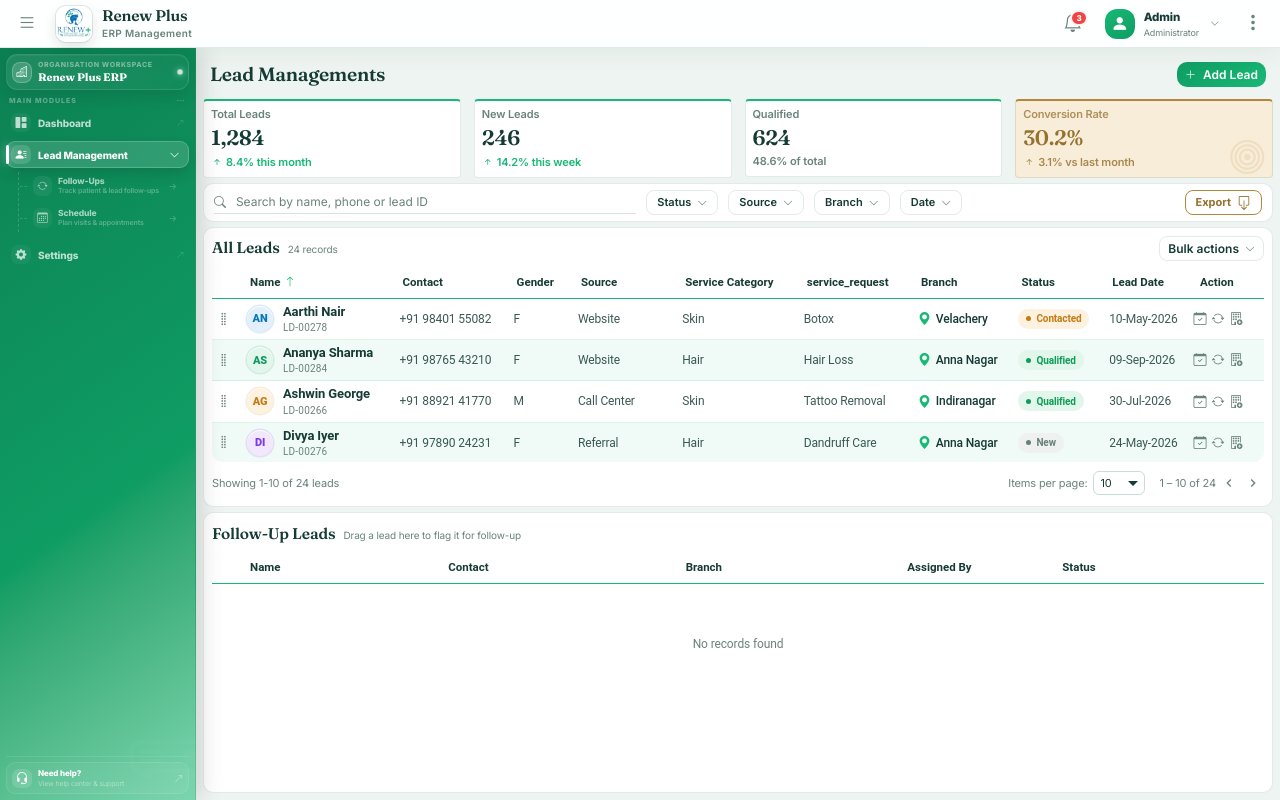
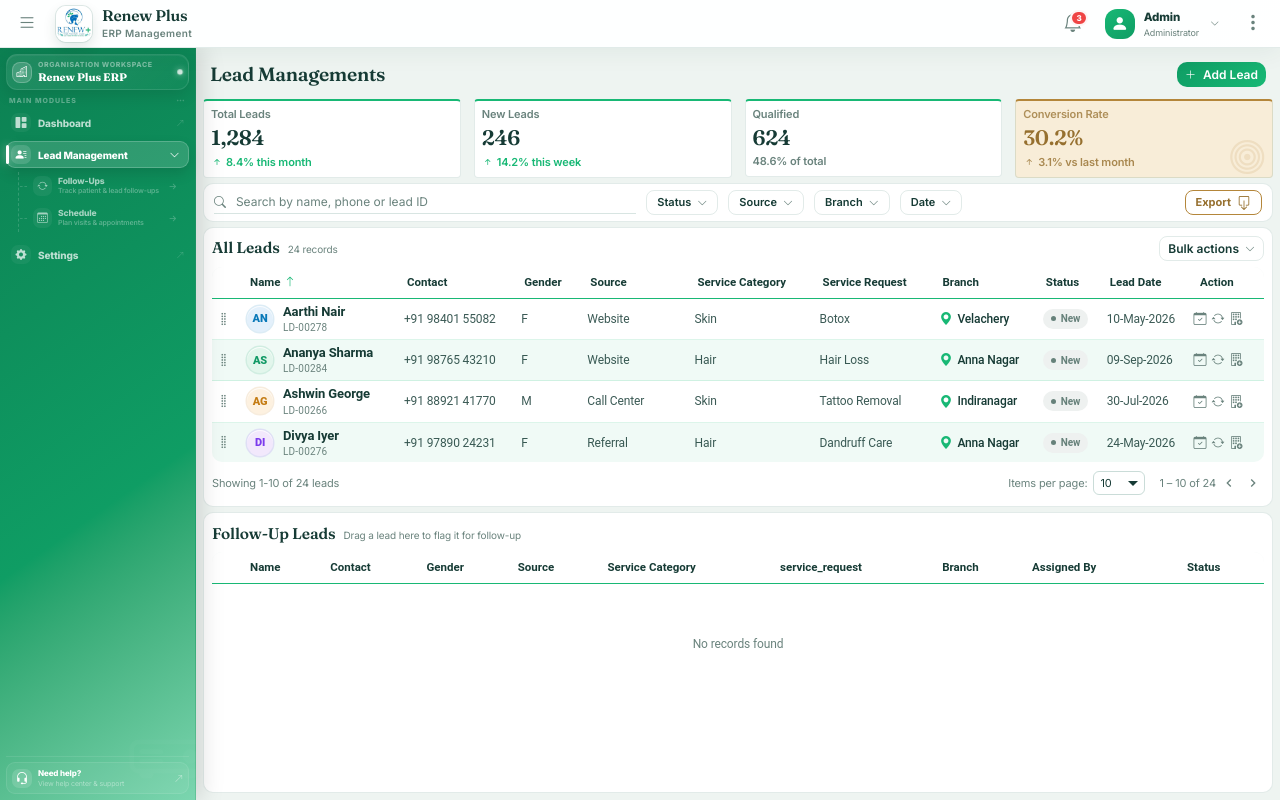
Before and after one commit to Renewgroupsdev/zelora-erp-web, an Angular app: page /app/lead-management in a window 1280 px wide. Built offline with nearby package versions, Linux system fonts and the light colour scheme.

Commit message:
Refactor lead management and follow-ups: update lead statuses to 'New', add gender and source fields, and replace avatar SVG.

```diff
--- a/src/app/left-side-navbar/left-side-navbar.ts
+++ b/src/app/left-side-navbar/left-side-navbar.ts
@@ -18,7 +18,7 @@ interface NavLink {
 })
 export class LeftSideNavbar {
 
-  readonly leadChildrenExpanded = signal(true);;
+  readonly leadChildrenExpanded = signal(true);
 
   readonly openHorizontalSubmenu = signal<string | null>(null);
 
--- a/src/app/pages/followups/followups.ts
+++ b/src/app/pages/followups/followups.ts
@@ -20,6 +20,10 @@ import { CallLogHistoryDialog } from './call-log-history-dialog/call-log-history
 interface FollowUpSeed {
   name: string;
   phone: string;
+  gender: string;
+  source: string;
+  service_category: string;
+  service_request: string;
   branch: string;
   status: string;
   callers: CallerAvatar[];
@@ -32,6 +36,10 @@ const FOLLOW_UP_SEEDS: FollowUpSeed[] = [
     phone: '+91 98765 43210',
     branch: 'Anna Nagar',
     status: 'Contacted',
+    gender: 'F',
+    source: 'Website',
+    service_category: 'Hair',
+    service_request: 'Hair Loss',
     callers: [{ name: 'Priya', empNo: 'EMP-1042' }, { name: 'Karthik Iyer', empNo: 'EMP-1108' }],
     callLog: [
       { telecallerName: 'Priya', empNo: 'EMP-1042', dateTime: '08-Sep-2026, 04:05 PM', notes: 'Call not answered, left voicemail' },
@@ -44,6 +52,10 @@ const FOLLOW_UP_SEEDS: FollowUpSeed[] = [
     phone: '+91 91234 56780',
     branch: 'Velachery',
     status: 'Qualified',
+    gender: 'M',
+    source: 'Referral',
+    service_category: 'Dermatology',
+    service_request: 'Acne Care',
     callers: [{ name: 'Karthik Iyer', empNo: 'EMP-1108' }],
     callLog: [
       { telecallerName: 'Karthik Iyer', empNo: 'EMP-1108', dateTime: '09-Sep-2026, 10:00 AM', notes: 'Confirmed appointment for Acne Care consultation' },
@@ -54,6 +66,10 @@ const FOLLOW_UP_SEEDS: FollowUpSeed[] = [
     phone: '+91 98867 66554',
     branch: 'Indiranagar',
     status: 'Pending',
+    gender: 'F',
+    source: 'Website',
+    service_category: 'Skin Care',
+    service_request: 'Anti-Aging Treatment',
     callers: [{ name: 'Meera Nair', empNo: 'EMP-1075', }, { name: 'Priya', empNo: 'EMP-1042' }, { name: 'Karthik Iyer', empNo: 'EMP-1108' }],
     callLog: [
       { telecallerName: 'Meera Nair', empNo: 'EMP-1075', dateTime: '05-Sep-2026, 09:40 AM', notes: 'Not reachable, switched off' },
@@ -67,6 +83,10 @@ const FOLLOW_UP_SEEDS: FollowUpSeed[] = [
     phone: '+91 90123 45678',
     branch: 'Coimbatore',
     status: 'Lost',
+    gender: 'M',
+    source: 'Referral',
+    service_category: 'Dermatology',
+    service_request: 'Acne Care',
     callers: [{ name: 'Meera Nair', empNo: 'EMP-1075' }],
     callLog: [
       { telecallerName: 'Meera Nair', empNo: 'EMP-1075', dateTime: '02-Sep-2026, 06:10 PM', notes: 'Went with a competitor clinic' },
@@ -77,6 +97,10 @@ const FOLLOW_UP_SEEDS: FollowUpSeed[] = [
     phone: '+91 93450 78920',
     branch: 'Anna Nagar',
     status: 'Contacted',
+    gender: 'F',
+    source: 'Website',
+    service_category: 'Skin Care',
+    service_request: 'Anti-Aging Treatment',
     callers: [{ name: 'Priya', empNo: 'EMP-1042' }, { name: 'Meera Nair', empNo: 'EMP-1075' }],
     callLog: [
       { telecallerName: 'Priya', empNo: 'EMP-1042', dateTime: '06-Sep-2026, 10:50 AM', notes: 'Interested in Skin Rejuvenation package' },
@@ -88,6 +112,10 @@ const FOLLOW_UP_SEEDS: FollowUpSeed[] = [
     phone: '+91 99520 13840',
     branch: 'T Nagar',
     status: 'Qualified',
+    gender: 'M',
+    source: 'Referral',
+    service_category: 'Dermatology',
+    service_request: 'Acne Care',
     callers: [{ name: 'Karthik Iyer', empNo: 'EMP-1108' }],
     callLog: [
       { telecallerName: 'Karthik Iyer', empNo: 'EMP-1108', dateTime: '11-Sep-2026, 05:45 PM', notes: 'Confirmed, booked Laser Toning session' },
@@ -125,6 +153,10 @@ export class Followups implements OnInit {
   columns: TableColumn[] = [
     { key: 'lead', header: 'Name', type: 'lead' },
     { key: 'contact', header: 'Contact', type: 'text' },
+    { key: 'gender', header: 'Gender', type: 'text' },
+    { key: 'source', header: 'Source', type: 'text' },
+    { key: 'service_category', header: 'Service Category', type: 'text' },
+    { key: 'service_request', header: 'Service Request', type: 'text'},
     { key: 'branch', header: 'Branch', type: 'branch' },
     { key: 'telecaller', header: 'Telecaller Assigned', type: 'avatarGroup', sortable: false, width: '140px' },
     { key: 'status', header: 'Status', type: 'badge' },
@@ -139,6 +171,10 @@ export class Followups implements OnInit {
       subtitle: `LD-${String(284 - index).padStart(5, '0')}`,
     },
     contact: seed.phone,
+    gender: seed.gender,
+    source: seed.source,
+    service_category: seed.service_category,
+    service_request: seed.service_request,
     branch: seed.branch,
     telecaller: seed.callers,
     status: seed.status,
--- a/src/app/pages/lead-management/lead-management.ts
+++ b/src/app/pages/lead-management/lead-management.ts
@@ -31,30 +31,30 @@ interface LeadSeed {
 }
 
 const LEAD_SEEDS: LeadSeed[] = [
-  { name: 'Ananya Sharma', phone: '+91 98765 43210', gender: 'F', source: 'Website', service_category: 'Hair', service_request: 'Hair Loss', branch: 'Anna Nagar', status: 'Qualified', created_at: '09-Sep-2026' },
-  { name: 'Rahul Kumar', phone: '+91 91234 56780', gender: 'M', source: 'Instagram', service_category: 'Skin', service_request: 'Acne Care', branch: 'Velachery', status: 'Contacted', created_at: '08-Apr-2026' },
+  { name: 'Ananya Sharma', phone: '+91 98765 43210', gender: 'F', source: 'Website', service_category: 'Hair', service_request: 'Hair Loss', branch: 'Anna Nagar', status: 'New', created_at: '09-Sep-2026' },
+  { name: 'Rahul Kumar', phone: '+91 91234 56780', gender: 'M', source: 'Instagram', service_category: 'Skin', service_request: 'Acne Care', branch: 'Velachery', status: 'New', created_at: '08-Apr-2026' },
   { name: 'Sneha Menon', phone: '+91 98867 66554', gender: 'F', source: 'Referral', service_category: 'Hair', service_request: 'PRP Therapy', branch: 'Indiranagar', status: 'New', created_at: '15-Apr-2026' },
-  { name: 'Vikram Patel', phone: '+91 90123 45678', gender: 'M', source: 'Google Ads', service_category: 'Hair', service_request: 'Hair Transplant', branch: 'Coimbatore', status: 'Lost', created_at: '22-Apr-2026' },
+  { name: 'Vikram Patel', phone: '+91 90123 45678', gender: 'M', source: 'Google Ads', service_category: 'Hair', service_request: 'Hair Transplant', branch: 'Coimbatore', status: 'New', created_at: '22-Apr-2026' },
   { name: 'Neha Prasad', phone: '+91 93450 78920', gender: 'F', source: 'Walk-in', service_category: 'Skin', service_request: 'Skin Rejuvenation', branch: 'Anna Nagar', status: 'New', created_at: '29-Apr-2026' },
-  { name: 'Kavin Raj', phone: '+91 99520 13840', gender: 'M', source: 'Meta Campaign', service_category: 'Skin', service_request: 'Laser Toning', branch: 'T Nagar', status: 'Qualified', created_at: '03-May-2026' },
-  { name: 'Aarthi Nair', phone: '+91 98401 55082', gender: 'F', source: 'Website', service_category: 'Skin', service_request: 'Botox', branch: 'Velachery', status: 'Contacted', created_at: '10-May-2026' },
-  { name: 'Siddharth Rao', phone: '+91 95009 44671', gender: 'M', source: 'Call Center', service_category: 'Hair', service_request: 'GFC Treatment', branch: 'Bengaluru', status: 'Qualified', created_at: '17-May-2026' },
+  { name: 'Kavin Raj', phone: '+91 99520 13840', gender: 'M', source: 'Meta Campaign', service_category: 'Skin', service_request: 'Laser Toning', branch: 'T Nagar', status: 'New', created_at: '03-May-2026' },
+  { name: 'Aarthi Nair', phone: '+91 98401 55082', gender: 'F', source: 'Website', service_category: 'Skin', service_request: 'Botox', branch: 'Velachery', status: 'New', created_at: '10-May-2026' },
+  { name: 'Siddharth Rao', phone: '+91 95009 44671', gender: 'M', source: 'Call Center', service_category: 'Hair', service_request: 'GFC Treatment', branch: 'Bengaluru', status: 'New', created_at: '17-May-2026' },
   { name: 'Divya Iyer', phone: '+91 97890 24231', gender: 'F', source: 'Referral', service_category: 'Hair', service_request: 'Dandruff Care', branch: 'Anna Nagar', status: 'New', created_at: '24-May-2026' },
-  { name: 'Mohit Saini', phone: '+91 90947 11136', gender: 'M', source: 'Google Ads', service_category: 'Hair', service_request: 'Beard Transplant', branch: 'Coimbatore', status: 'Contacted', created_at: '31-May-2026' },
-  { name: 'Nikita Shah', phone: '+91 96001 67002', gender: 'F', source: 'Website', service_category: 'Skin', service_request: 'Hydra Facial', branch: 'Indiranagar', status: 'Qualified', created_at: '04-Jun-2026' },
+  { name: 'Mohit Saini', phone: '+91 90947 11136', gender: 'M', source: 'Google Ads', service_category: 'Hair', service_request: 'Beard Transplant', branch: 'Coimbatore', status: 'New', created_at: '31-May-2026' },
+  { name: 'Nikita Shah', phone: '+91 96001 67002', gender: 'F', source: 'Website', service_category: 'Skin', service_request: 'Hydra Facial', branch: 'Indiranagar', status: 'New', created_at: '04-Jun-2026' },
   { name: 'Gokul Balan', phone: '+91 94447 80602', gender: 'M', source: 'Walk-in', service_category: 'Skin', service_request: 'Pigmentation', branch: 'T Nagar', status: 'New', created_at: '11-Jun-2026' },
-  { name: 'Farah Ali', phone: '+91 98411 22390', gender: 'F', source: 'Instagram', service_category: 'Skin', service_request: 'Scar Reduction', branch: 'Anna Nagar', status: 'Contacted', created_at: '18-Jun-2026' },
-  { name: 'Ritesh Verma', phone: '+91 99628 73201', gender: 'M', source: 'Campaign', service_category: 'Hair', service_request: 'Hair Fall Control', branch: 'Velachery', status: 'Qualified', created_at: '25-Jun-2026' },
-  { name: 'Pooja Bhat', phone: '+91 87544 61902', gender: 'F', source: 'Referral', service_category: 'Skin', service_request: 'Anti Ageing', branch: 'Bengaluru', status: 'Qualified', created_at: '02-Jul-2026' },
-  { name: 'Kishore Das', phone: '+91 93812 55870', gender: 'M', source: 'Website', service_category: 'Hair', service_request: 'MNRF', branch: 'Coimbatore', status: 'Lost', created_at: '09-Jul-2026' },
-  { name: 'Harsha V.', phone: '+91 97908 80944', gender: 'M', source: 'Meta Campaign', service_category: 'Hair', service_request: 'Hair Regrowth', branch: 'Anna Nagar', status: 'Contacted', created_at: '16-Jul-2026' },
+  { name: 'Farah Ali', phone: '+91 98411 22390', gender: 'F', source: 'Instagram', service_category: 'Skin', service_request: 'Scar Reduction', branch: 'Anna Nagar', status: 'New', created_at: '18-Jun-2026' },
+  { name: 'Ritesh Verma', phone: '+91 99628 73201', gender: 'M', source: 'Campaign', service_category: 'Hair', service_request: 'Hair Fall Control', branch: 'Velachery', status: 'New', created_at: '25-Jun-2026' },
+  { name: 'Pooja Bhat', phone: '+91 87544 61902', gender: 'F', source: 'Referral', service_category: 'Skin', service_request: 'Anti Ageing', branch: 'Bengaluru', status: 'New', created_at: '02-Jul-2026' },
+  { name: 'Kishore Das', phone: '+91 93812 55870', gender: 'M', source: 'Website', service_category: 'Hair', service_request: 'MNRF', branch: 'Coimbatore', status: 'New', created_at: '09-Jul-2026' },
+  { name: 'Harsha V.', phone: '+91 97908 80944', gender: 'M', source: 'Meta Campaign', service_category: 'Hair', service_request: 'Hair Regrowth', branch: 'Anna Nagar', status: 'New', created_at: '16-Jul-2026' },
   { name: 'Lavanya S.', phone: '+91 90430 12788', gender: 'F', source: 'Walk-in', service_category: 'Hair', service_request: 'Medi Facial', branch: 'Velachery', status: 'New', created_at: '23-Jul-2026' },
-  { name: 'Ashwin George', phone: '+91 88921 41770', gender: 'M', source: 'Call Center', service_category: 'Skin', service_request: 'Tattoo Removal', branch: 'Indiranagar', status: 'Qualified', created_at: '30-Jul-2026' },
-  { name: 'Madhumitha R.', phone: '+91 89397 62014', gender: 'F', source: 'Google Ads', service_category: 'Hair', service_request: 'Skin Brightening', branch: 'T Nagar', status: 'Contacted', created_at: '04-Aug-2026' },
-  { name: 'Pranav Joshi', phone: '+91 93428 11590', gender: 'M', source: 'Website', service_category: 'Hair', service_request: 'Hair PRP', branch: 'Bengaluru', status: 'Qualified', created_at: '11-Aug-2026' },
+  { name: 'Ashwin George', phone: '+91 88921 41770', gender: 'M', source: 'Call Center', service_category: 'Skin', service_request: 'Tattoo Removal', branch: 'Indiranagar', status: 'New', created_at: '30-Jul-2026' },
+  { name: 'Madhumitha R.', phone: '+91 89397 62014', gender: 'F', source: 'Google Ads', service_category: 'Hair', service_request: 'Skin Brightening', branch: 'T Nagar', status: 'New', created_at: '04-Aug-2026' },
+  { name: 'Pranav Joshi', phone: '+91 93428 11590', gender: 'M', source: 'Website', service_category: 'Hair', service_request: 'Hair PRP', branch: 'Bengaluru', status: 'New', created_at: '11-Aug-2026' },
   { name: 'Heena Kapoor', phone: '+91 98845 75060', gender: 'F', source: 'Instagram', service_category: 'Skin', service_request: 'Chemical Peel', branch: 'Anna Nagar', status: 'New', created_at: '18-Aug-2026' },
-  { name: 'Rohit Narang', phone: '+91 97910 33044', gender: 'M', source: 'Referral', service_category: 'Hair', service_request: 'FUE Consultation', branch: 'Coimbatore', status: 'Contacted', created_at: '25-Aug-2026' },
-  { name: 'Megha Sen', phone: '+91 91503 22018', gender: 'F', source: 'Campaign', service_category: 'Hair', service_request: 'Bridal Skin Plan', branch: 'Velachery', status: 'Qualified', created_at: '02-Sep-2026' },
+  { name: 'Rohit Narang', phone: '+91 97910 33044', gender: 'M', source: 'Referral', service_category: 'Hair', service_request: 'FUE Consultation', branch: 'Coimbatore', status: 'New', created_at: '25-Aug-2026' },
+  { name: 'Megha Sen', phone: '+91 91503 22018', gender: 'F', source: 'Campaign', service_category: 'Hair', service_request: 'Bridal Skin Plan', branch: 'Velachery', status: 'New', created_at: '02-Sep-2026' },
 ];
 
 @Component({
@@ -88,7 +88,7 @@ export class LeadManagement implements OnInit {
     { key: 'gender', header: 'Gender', type: 'text' },
     { key: 'source', header: 'Source', type: 'text' },
     { key: 'service_category', header: 'Service Category', type: 'text' },
-    { key: 'service_request', header: 'service_request', type: 'text'},
+    { key: 'service_request', header: 'Service Request', type: 'text'},
     { key: 'branch', header: 'Branch', type: 'branch' },
     { key: 'status', header: 'Status', type: 'badge' },
     { key: 'created_at', header: 'Lead Date', type: 'text' },
@@ -126,6 +126,10 @@ export class LeadManagement implements OnInit {
   followUpColumns: TableColumn[] = [
     { key: 'lead', header: 'Name', type: 'lead' },
     { key: 'contact', header: 'Contact', type: 'text' },
+    { key: 'gender', header: 'Gender', type: 'text' },
+    { key: 'source', header: 'Source', type: 'text' },
+    { key: 'service_category', header: 'Service Category', type: 'text' },
+    { key: 'service_request', header: 'service_request', type: 'text'},
     { key: 'branch', header: 'Branch', type: 'branch' },
     { key: 'assigned_by', header: 'Assigned By', type: 'avatarGroup', width: '155px', sortable: false },
     { key: 'status', header: 'Status', type: 'badge' },
@@ -190,28 +194,64 @@ export class LeadManagement implements OnInit {
   onRowTransfer(event: TableTransferEvent): void {
     const fromAllLeads = event.previousContainerId === this.ALL_LEADS_DROP_LIST_ID;
     const sourceList = fromAllLeads ? this.rows : this.followUpRows;
-    const destinationList = fromAllLeads ? this.followUpRows : this.rows;
+    const movedRow = sourceList[event.previousIndex];
 
-    const [movedRow] = sourceList.splice(event.previousIndex, 1);
     if (!movedRow) {
       return;
     }
 
     if (fromAllLeads) {
-      movedRow['status'] = 'Contacted';
-      movedRow['assigned_by'] = [
-        {
-          name: 'Priya Sharma',
-          empNo: 'EMP-1042',
-          image: 'assets/avatars/priya-sharma.svg',
-        },
-      ];
+      this.moveLeadToFollowUp(movedRow, event.currentIndex);
     } else {
-      // Clear the follow-up assignment when the lead is moved back to All Leads.
-      delete movedRow['assigned_by'];
+      this.moveLeadToAllLeads(movedRow, event.currentIndex);
+    }
+  }
+
+  openFollowUp(row: TableRow): void {
+    this.moveLeadToFollowUp(row);
+  }
+
+  private moveLeadToFollowUp(row: TableRow, targetIndex: number = this.followUpRows.length): void {
+    const sourceIndex = this.rows.indexOf(row);
+    if (sourceIndex === -1) {
+      return;
     }
 
-    destinationList.splice(event.currentIndex, 0, movedRow);
+    this.rows.splice(sourceIndex, 1);
+
+    row['originalStatus'] = row['status'];
+
+    row['status'] = 'Contacted';
+    row['assigned_by'] = [
+      {
+        name: 'Priya Sharma',
+        empNo: 'EMP-1042',
+        image: 'assets/avatars/user-avatar.svg',
+      },
+    ];
+
+    this.followUpRows.splice(targetIndex, 0, row);
+
+    this.rows = [...this.rows];
+    this.followUpRows = [...this.followUpRows];
+  }
+
+  private moveLeadToAllLeads(row: TableRow, targetIndex: number = this.rows.length): void {
+    const sourceIndex = this.followUpRows.indexOf(row);
+    if (sourceIndex === -1) {
+      return;
+    }
+
+    this.followUpRows.splice(sourceIndex, 1);
+
+    if (row['originalStatus'] !== undefined) {
+      row['status'] = row['originalStatus'];
+      delete row['originalStatus'];
+    }
+
+    delete row['assigned_by'];
+
+    this.rows.splice(targetIndex, 0, row);
 
     this.rows = [...this.rows];
     this.followUpRows = [...this.followUpRows];
@@ -314,12 +354,6 @@ export class LeadManagement implements OnInit {
     console.log('Appointment:', row);
   }
 
-  openFollowUp(row: TableRow): void {
-     console.log('Follow-up:', row);
-
-     this.router.navigate(['/app/follow-ups']);
-  }
-
   sendToBranch(row: TableRow): void {
     console.log('Send to branch:', row);
   }
```
Also changed, not shown: src/assets/avatars/user-avatar.svg (renamed from src/assets/avatars/priya-sharma.svg).
